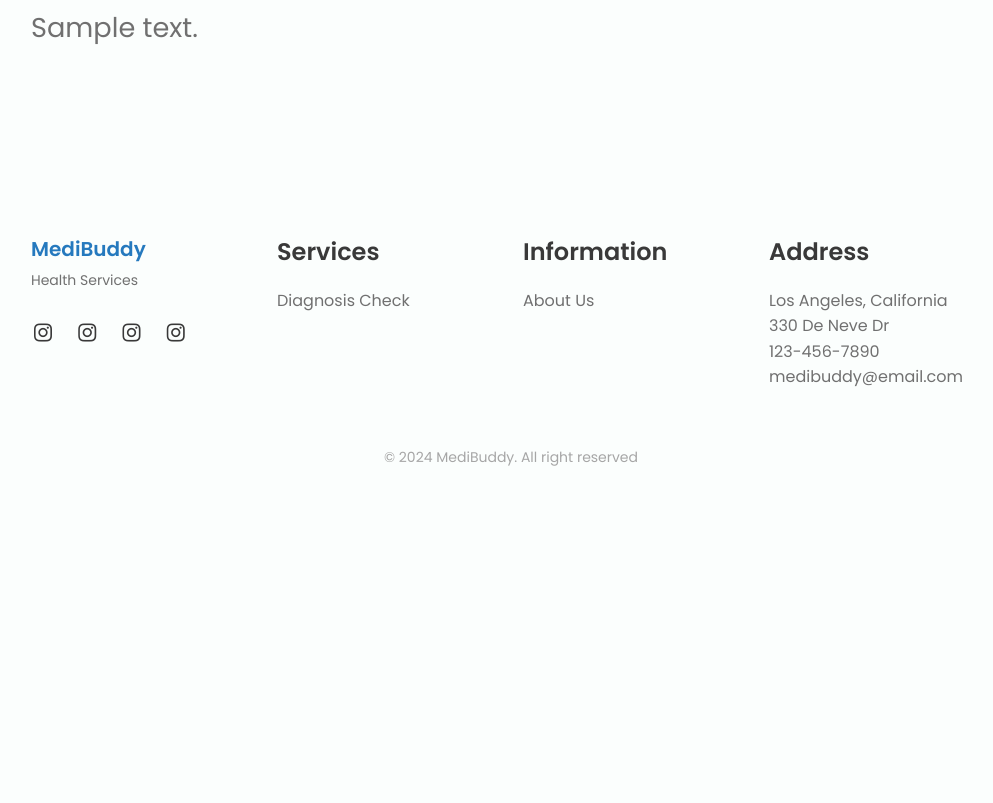
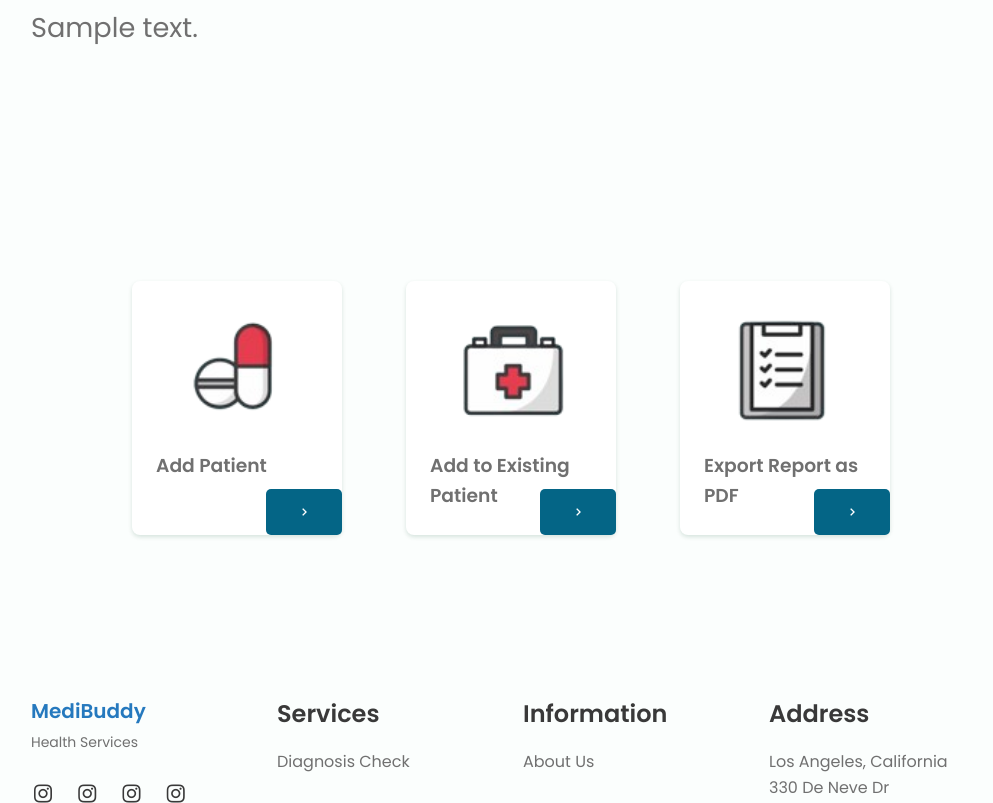
Before and after one commit to aroy23/MediBuddy, a Flask app: template flask-server/templates/report.html in a window 1280 px wide. Shown: the part 844-1647 px from the top of the page, without its empty margins (129-1122 px from the left). Before the commit the page ends 1310 px from the top, so only its background shows below. Run offline with Flask 3, Linux system fonts and the light colour scheme; the template is opened without the code that fills it: most values are stand-ins (such as "Sample title", 1, 10 or a date in 2020).

Commit message:
Added Buttons

```diff
--- a/flask-server/app.py
+++ b/flask-server/app.py
@@ -83,7 +83,7 @@ def getDiabetesData():
     file_name = os.path.splitext('diabetes.csv')[0]
     for idx, prediction in enumerate(predictions):
         if prediction == 1:
-            argtrue = "Say: This Person likely has diabetes. After saying that, Suggest a plan they could take to reduce risk factors. Mention diet regarding bmi, glucose, calcium, iron, excercise, and mental health. Remind the patient to consult their doctor for further medical advice."
+            argtrue = "Say in a continuous paragraph with no markdown formatting and assume that this person has diabetes: This person likely has diabetes. After saying that, Suggest a plan they could take to reduce risk factors. Mention diet regarding BMI, glucose, calcium, iron, exercise, and mental health. Remind the patient to consult their doctor for further medical advice. Being the paragraph with what sounds like a definitive diagnosis. Also pretend that this paragraph is a doctor's report to a patient."
             printToGemini(argtrue)
         else:
             argtrue = "Say: This Person likely does not have diabetes. After saying that, suggest a plan maintains good health practices, involving physical, mental, and emotional health regarding preventing diabetes. Remind the patient to consult their doctor for further medical advice."
@@ -297,7 +297,16 @@ def signup():
         error_message = "Username or email already exists. Please choose a different one."
         return render_template('sign.html', error=error_message)
 
+@app.route('/add_patient', methods=['GET', 'POST'])
+def addPatient():
+    return
 
+@app.route('/add_to_existing_patient', methods=['GET', 'POST'])
+def addToExisting():
+    return
 
+@app.route('/export_report', methods=['GET', 'POST'])
+def export():
+    return
 if __name__ == "__main__":
     app.run(debug=True, port=4999)
--- a/flask-server/templates/report.html
+++ b/flask-server/templates/report.html
@@ -35,7 +35,7 @@
 
         <header class="l-header" id="header">
             <nav class="nav bd-container">
-                <a href="index.html" class="nav__logo">MediBuddy</a>
+                <a href="{{ url_for('index') }}" class="nav__logo">MediBuddy</a>
 
 
 
@@ -93,6 +93,38 @@
 
                 </div>
             </section>
+            <section class="menu section bd-container" id="menu">
+
+
+                <div class="menu__container bd-grid">
+                    <div class="menu__content">
+                        <img src="../static/assets/img/pill.png" alt="" class="menu__img">
+                        <form action="/add_patient" method="post">
+                            <h3>Add Patient</h3>
+                            <button type="submit" class="button menu__button"><i class='bx bx-chevron-right'></i></button>
+                        </form>
+                    </div>
+
+                    <div class="menu__content">
+                        <img src="../static/assets/img/first aid.png" alt="" class="menu__img">
+                        <form action="/add_to_existing_patient" method="post">
+                            <h3>Add to Existing Patient</h3>
+                            <button type="submit" class="button menu__button"><i class='bx bx-chevron-right'></i></button>
+                        </form>
+                    </div>
+
+
+                    <div class="menu__content">
+                        <img src="../static/assets/img/clipboard.png" alt="" class="menu__img">
+                        <form action="/export_report" method="post">
+                            <h3>Export Report as PDF</h3>
+                            <button type="submit" class="button menu__button"><i class='bx bx-chevron-right'></i></button>
+                        </form>
+                    </div>
+                </div>
+
+            </section>
+
         <!--========== FOOTER ==========-->
         <footer class="footer section bd-container">
             <div class="footer__container bd-grid">
--- a/flask-server/templates/sign.html
+++ b/flask-server/templates/sign.html
@@ -79,6 +79,7 @@
                     </div>
                 </div>
             </section>
+            ]\
 
             <!-- Sign-up form -->
             <section class="form section bd-container" id="signup" style="display: none;">
```
